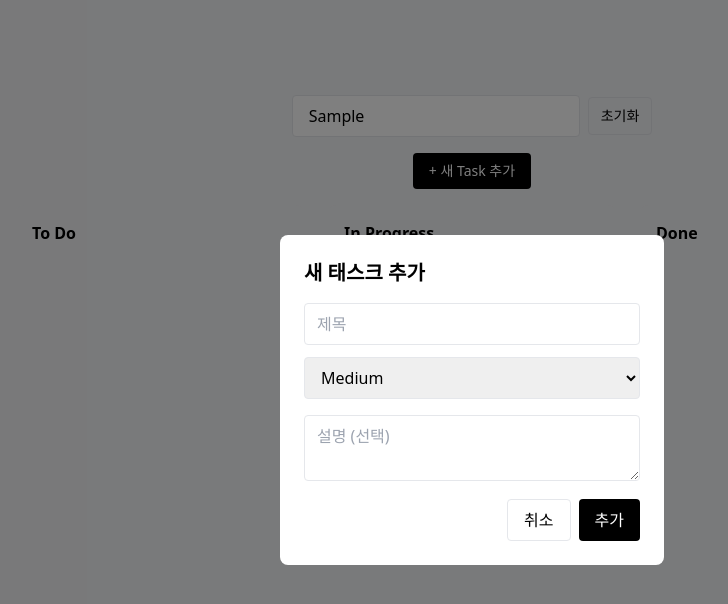
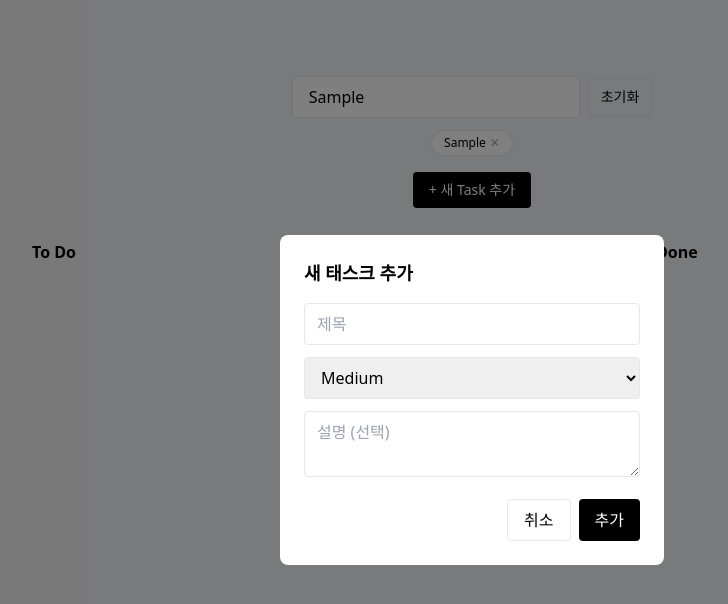
Before and after one commit to minseonkkim/synclife_dashboard, a React (Vite) app: page / in a window 1280 px wide. Both pictures are taken after typing "Sample" into the empty fields and a click on the button "+ 새 Task 추가". Shown: the top 604 px of the page, without its empty margins (168-896 px from the left). Built offline with nearby package versions, Linux system fonts and the light colour scheme.

Commit message:
feat: 최근 검색어 저장 구현

```diff
--- a/src/components/KanbanBoard.tsx
+++ b/src/components/KanbanBoard.tsx
@@ -27,9 +27,16 @@ const KanbanBoard = ({
   const [title, setTitle] = useState("");
   const [description, setDescription] = useState("");
   const [priority, setPriority] = useState<Priority>("Medium");
+
   const [searchKeyword, setSearchKeyword] = useState("");
   const [debouncedKeyword, setDebouncedKeyword] = useState("");
 
+  const [recentKeywords, setRecentKeywords] = useState<string[]>(() => {
+    const stored = localStorage.getItem("recent_keywords");
+    return stored ? JSON.parse(stored) : [];
+  });
+
+  /* 디바운싱 (300ms) */
   useEffect(() => {
     const timer = setTimeout(() => {
       setDebouncedKeyword(searchKeyword);
@@ -38,6 +45,31 @@ const KanbanBoard = ({
     return () => clearTimeout(timer);
   }, [searchKeyword]);
 
+  /* 최근 검색어 저장 (디바운싱 완료 후) */
+  useEffect(() => {
+    if (!debouncedKeyword.trim()) return;
+
+    setRecentKeywords((prev) => {
+      const updated = [
+        debouncedKeyword,
+        ...prev.filter((k) => k !== debouncedKeyword),
+      ].slice(0, 5);
+
+      localStorage.setItem("recent_keywords", JSON.stringify(updated));
+      return updated;
+    });
+  }, [debouncedKeyword]);
+
+  /* 최근 검색어 삭제 */
+  const removeRecentKeyword = (keyword: string) => {
+    setRecentKeywords((prev) => {
+      const updated = prev.filter((k) => k !== keyword);
+      localStorage.setItem("recent_keywords", JSON.stringify(updated));
+      return updated;
+    });
+  };
+
+  /* 검색 필터링 (검색어 없으면 전체) */
   const filteredTasks =
     debouncedKeyword.trim() === ""
       ? tasks
@@ -45,8 +77,10 @@ const KanbanBoard = ({
           task.title.toLowerCase().includes(debouncedKeyword.toLowerCase())
         );
 
+  /* Task 추가 */
   const handleAddTask = () => {
     if (!title.trim()) return;
+
     onAddTask({ title, description, priority });
     setTitle("");
     setDescription("");
@@ -54,23 +88,20 @@ const KanbanBoard = ({
     setShowModal(false);
   };
 
+  /* 드래그앤 드롭 */
   const handleDragEnd = (result: DropResult) => {
     const { destination, source, draggableId } = result;
-
     if (!destination) return;
-
-    if (destination.droppableId === source.droppableId) {
-      return;
-    }
+    if (destination.droppableId === source.droppableId) return;
 
     onMoveTask(Number(draggableId), destination.droppableId as Task["status"]);
   };
 
   return (
     <DragDropContext onDragEnd={handleDragEnd}>
-      <div className="w-full max-w-6xl">
+      <div className="w-full max-w-6xl mx-auto">
         {/* 검색창 */}
-        <div className="flex justify-center items-center gap-2 mb-4">
+        <div className="flex justify-center items-center gap-2 mb-3">
           <input
             value={searchKeyword}
             onChange={(e) => setSearchKeyword(e.target.value)}
@@ -88,6 +119,31 @@ const KanbanBoard = ({
           )}
         </div>
 
+        {/* 최근 검색어 */}
+        {recentKeywords.length > 0 && (
+          <div className="flex justify-center gap-2 mb-4 flex-wrap">
+            {recentKeywords.map((keyword) => (
+              <div
+                key={keyword}
+                className="flex items-center gap-1 px-3 py-1 text-xs border rounded-full bg-white"
+              >
+                <button
+                  onClick={() => setSearchKeyword(keyword)}
+                  className="hover:underline"
+                >
+                  {keyword}
+                </button>
+                <button
+                  onClick={() => removeRecentKeyword(keyword)}
+                  className="text-gray-400 hover:text-black"
+                >
+                  ✕
+                </button>
+              </div>
+            ))}
+          </div>
+        )}
+
         {/* 추가 버튼 */}
         <div className="flex justify-center mb-4">
           <button
@@ -98,44 +154,46 @@ const KanbanBoard = ({
           </button>
         </div>
 
-        {/* 모달 */}
+        {/* 추가 모달 */}
         {showModal && (
-          <div className="fixed inset-0 bg-black bg-opacity-50 flex items-center justify-center z-50">
+          <div className="fixed inset-0 bg-black/50 flex items-center justify-center z-50">
             <div className="bg-white p-6 rounded-lg w-96">
-              <h2 className="text-xl font-bold mb-4">새 태스크 추가</h2>
+              <h2 className="text-lg font-bold mb-4">새 태스크 추가</h2>
+
               <input
-                type="text"
-                placeholder="제목"
                 value={title}
                 onChange={(e) => setTitle(e.target.value)}
+                placeholder="제목"
                 className="w-full border rounded px-3 py-2 mb-3"
               />
+
               <select
                 value={priority}
                 onChange={(e) => setPriority(e.target.value as Priority)}
-                className="w-full border rounded px-3 py-2 mb-4"
+                className="w-full border rounded px-3 py-2 mb-3"
               >
                 <option value="High">High</option>
                 <option value="Medium">Medium</option>
                 <option value="Low">Low</option>
               </select>
+
               <textarea
-                placeholder="설명 (선택)"
                 value={description}
                 onChange={(e) => setDescription(e.target.value)}
-                className="w-full border rounded px-3 py-2 mb-3"
+                placeholder="설명 (선택)"
+                className="w-full border rounded px-3 py-2 mb-4"
               />
 
               <div className="flex justify-end gap-2">
                 <button
                   onClick={() => setShowModal(false)}
-                  className="px-4 py-2 rounded border"
+                  className="px-4 py-2 border rounded"
                 >
                   취소
                 </button>
                 <button
                   onClick={handleAddTask}
-                  className="px-4 py-2 bg-black text-white rounded hover:opacity-80"
+                  className="px-4 py-2 bg-black text-white rounded"
                 >
                   추가
                 </button>
@@ -144,7 +202,7 @@ const KanbanBoard = ({
           </div>
         )}
 
-        {/* 칸반보드 컬럼 */}
+        {/* 칸반 컬럼 */}
         <div className="flex gap-6 justify-center">
           <Column
             title="To Do"
@@ -152,7 +210,7 @@ const KanbanBoard = ({
             tasks={filteredTasks}
             onUpdateTask={onUpdateTask}
             onDeleteTask={onDeleteTask}
-            searchKeyword={searchKeyword}
+            searchKeyword={debouncedKeyword}
           />
           <Column
             title="In Progress"
@@ -160,7 +218,7 @@ const KanbanBoard = ({
             tasks={filteredTasks}
             onUpdateTask={onUpdateTask}
             onDeleteTask={onDeleteTask}
-            searchKeyword={searchKeyword}
+            searchKeyword={debouncedKeyword}
           />
           <Column
             title="Done"
@@ -168,7 +226,7 @@ const KanbanBoard = ({
             tasks={filteredTasks}
             onUpdateTask={onUpdateTask}
             onDeleteTask={onDeleteTask}
-            searchKeyword={searchKeyword}
+            searchKeyword={debouncedKeyword}
           />
         </div>
       </div>
```
